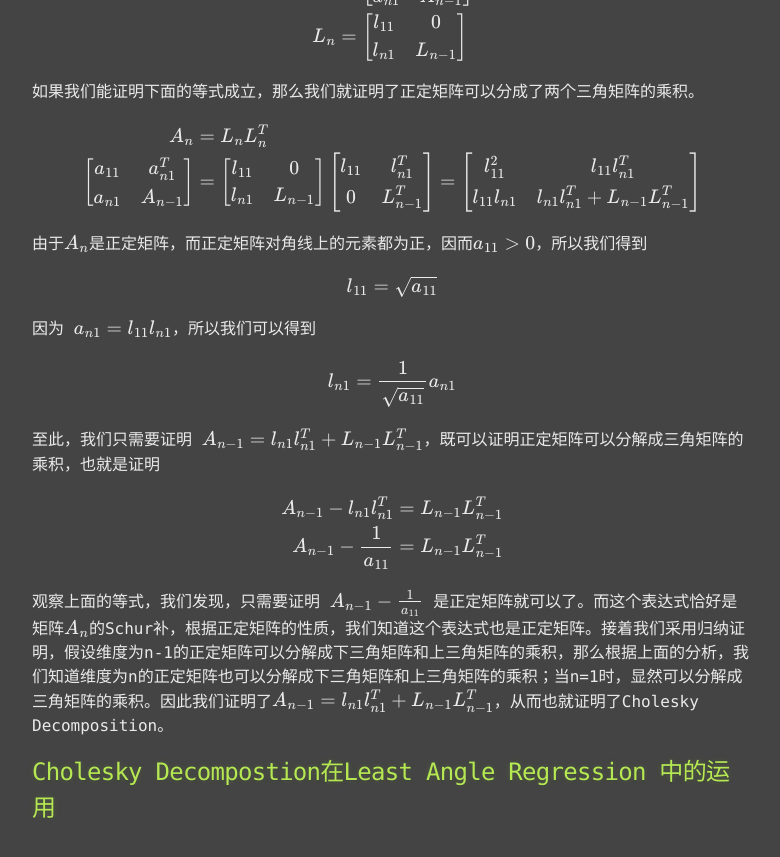
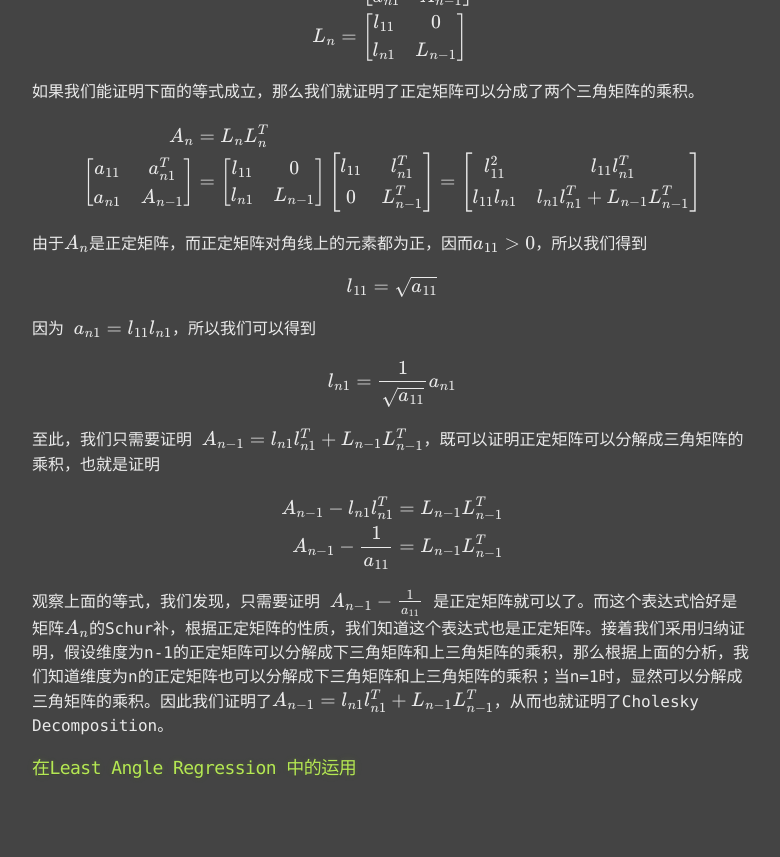
Before and after one commit to mlnotes/mlnotes.github.com, a Jekyll site: the page built from _posts/2013-08-22-cholesky.html, in a window 1280 px wide and 900 px high, scrolled down 2637 px. Shown: the top 857 px of the window, without its empty margins (248-1028 px from the left). Built offline with Jekyll 4.4.1, drawn with Linux system fonts in a browser that asks for light colours; formulas are drawn with MathJax 3; comment, search, counter and statistics services are not loaded.

Commit message:
Update 2013-08-22-cholesky.html

```diff
--- a/_posts/2013-08-22-cholesky.html
+++ b/_posts/2013-08-22-cholesky.html
@@ -191,4 +191,4 @@ $$\begin{eqnarray*}
 观察上面的等式，我们发现，只需要证明 $$$ A_{n-1} - \frac{1}{a_{11}} $$$ 是正定矩阵就可以了。而这个表达式恰好是矩阵$$$A_n$$$的Schur补，根据正定矩阵的性质，我们知道这个表达式也是正定矩阵。接着我们采用归纳证明，假设维度为n-1的正定矩阵可以分解成下三角矩阵和上三角矩阵的乘积，那么根据上面的分析，我们知道维度为n的正定矩阵也可以分解成下三角矩阵和上三角矩阵的乘积；当n=1时，显然可以分解成三角矩阵的乘积。因此我们证明了$$$ A_{n-1} = l_{n1}l_{n1}^T + L_{n-1}L_{n-1}^T$$$，从而也就证明了Cholesky Decomposition。
 </p>
 
-<h2>Cholesky Decompostion在Least Angle Regression 中的运用</h2>
+<h3>在Least Angle Regression 中的运用</h3>
```
